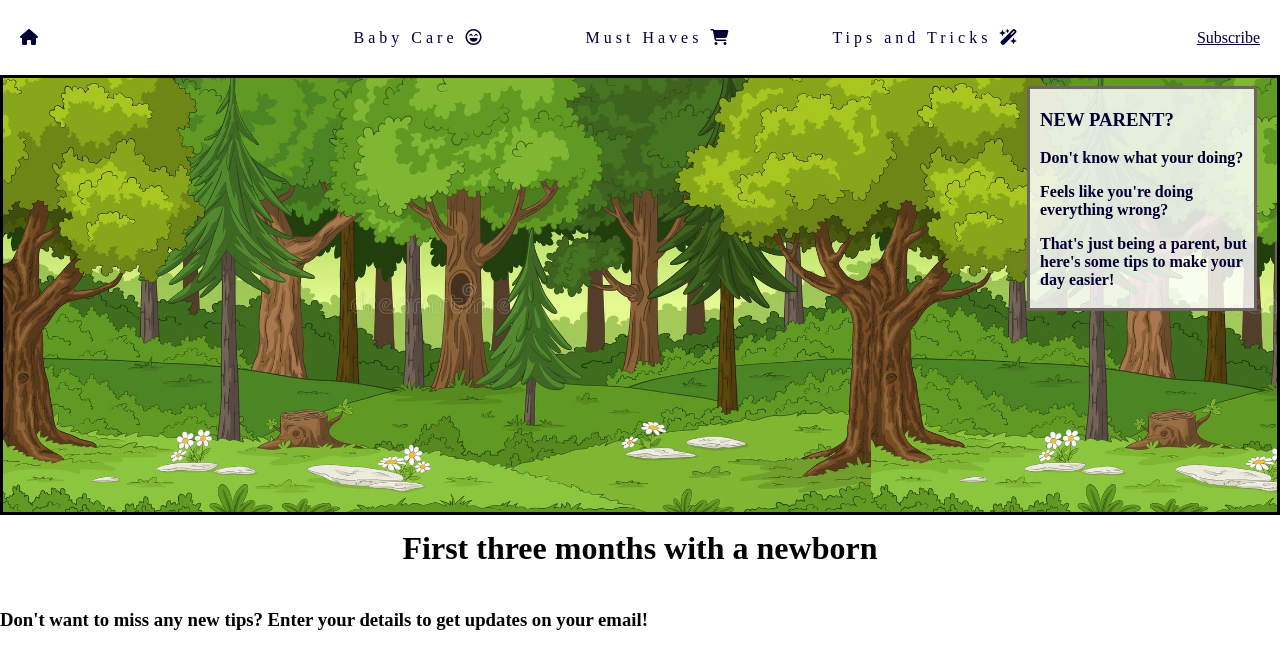
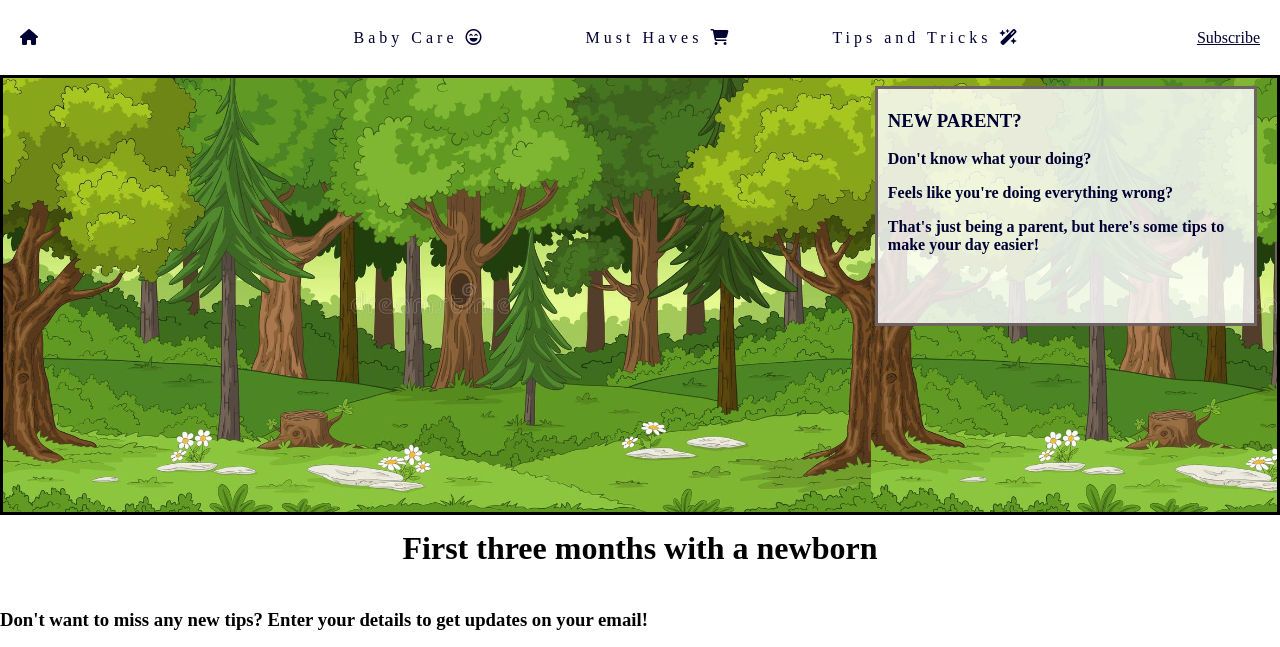
Before and after one commit to ohdamnitsnikki/new-parent, a plain HTML site: page subscribe.html in a window 1280 px wide. Both pictures are taken after typing "Sample", "name@example.com" into the empty fields and a click on the input "Subscribe". Shown: the top 647 px of the page. Drawn offline with Linux system fonts and the light colour scheme.

Commit message:
styled cover-text

```diff
--- a/assets/css/style.css
+++ b/assets/css/style.css
@@ -93,11 +93,10 @@ div #toy-image {
 }
 
 #cover-text  {
-    width: 230px;
-    height: 225px;
+    width: 30%;
+    height: 80%;
 
-    padding-top: 1px;
-    padding-left: 10px;
+    padding: 2px 10px 2px 10px;
 
     border: 3px solid #706363;
     box-shadow: rgba(221, 220, 220, 0.8);
```
